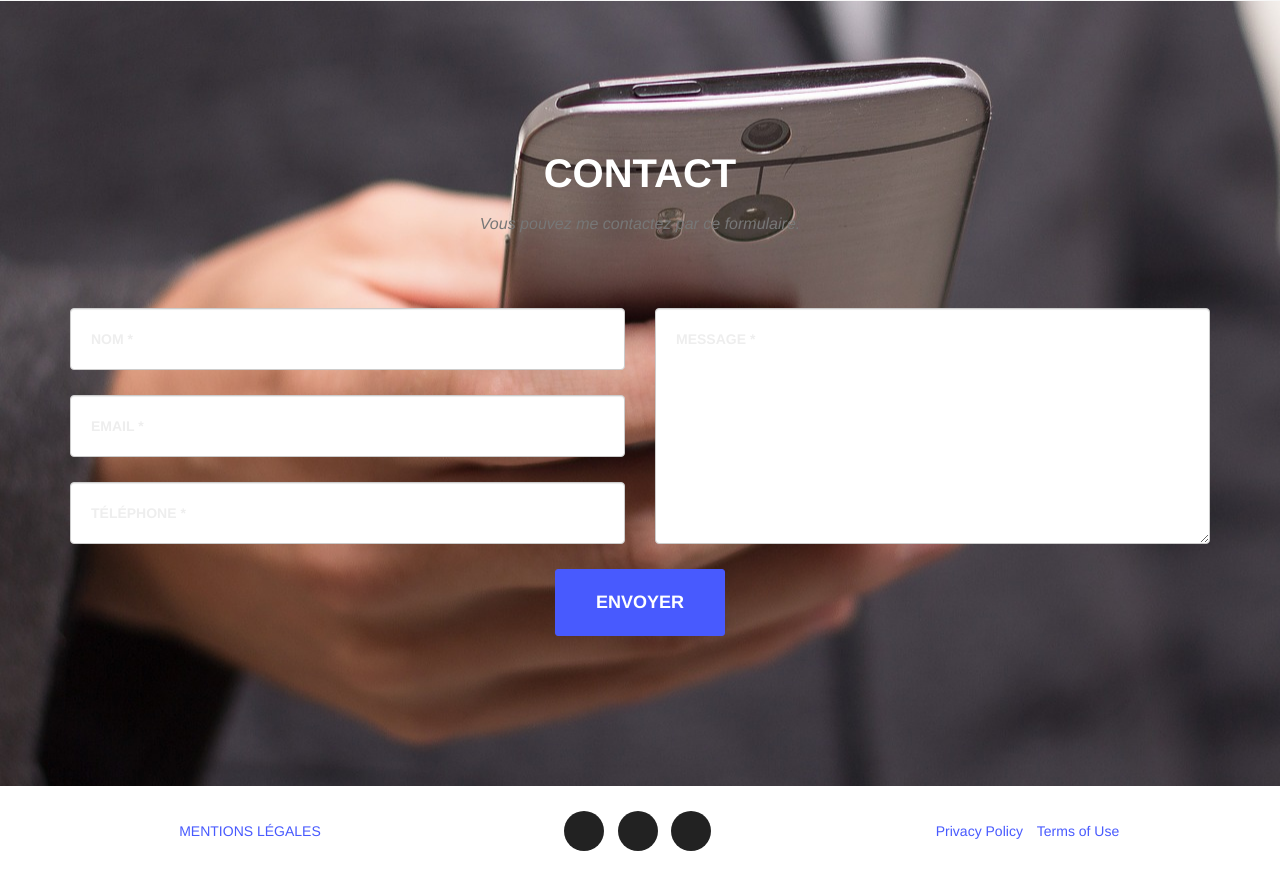
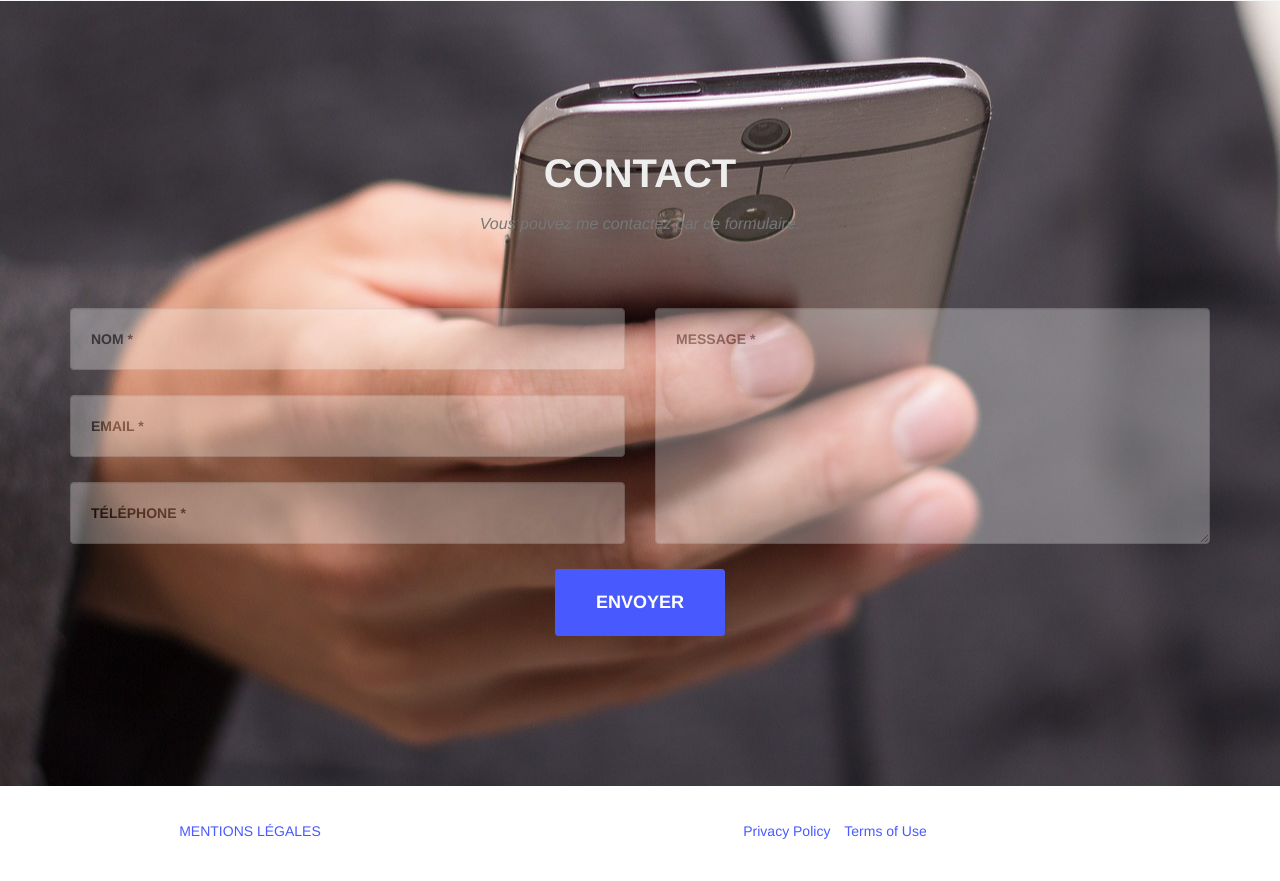
Before and after one commit to ArthurdeBarbanson/protfolio, a PHP site: page / in a window 1280 px wide. Shown: the part 4042-4923 px from the top of the page. After the commit the page ends 4881 px from the top, so only its background shows below. Run offline with PHP 8.4, Linux system fonts and the light colour scheme; some libraries are stand-ins or nearby versions.

Commit message:
modif portfolio

```diff
--- a/competence.html
+++ b/competence.html
@@ -59,7 +59,7 @@
                     <img class="image_competences" src="images/competance/jquery-modern-logo.jpg" alt="JQuery">
                     <div class="text-hover">
                         <p class="text-heading">JQuery</p>
-                        <p class="text-subheading">1 an d'expérience</p>
+                        <p class="text-subheading">1 an d'expériences</p>
                     </div>
                 </div>
             </div>
@@ -68,7 +68,7 @@
                     <img class="image_competences" src="images/competance/home-main-illu.svg" alt="Symfony">
                     <div class="text-hover">
                         <p class="text-heading">Symfony</p>
-                        <p class="text-subheading">1 an d'expérience</p>
+                        <p class="text-subheading">2 ans d'expériences</p>
                     </div>
                 </div>
             </div>
@@ -77,7 +77,7 @@
                     <img class="image_competences" src="images/competance/bootstrap.png" alt="Bootstrap">
                     <div class="text-hover">
                         <p class="text-heading">Bootstrap</p>
-                        <p class="text-subheading">1 an d'expérience</p>
+                        <p class="text-subheading">2 ans d'expériences</p>
                     </div>
                 </div>
             </div>
--- a/css/agency.css
+++ b/css/agency.css
@@ -496,7 +496,7 @@ section#contact {
     background: #222222 url('../images/contact/telephone-586266_1920.jpg') no-repeat center;
 }
 section#contact .section-heading {
-    color: #fff;
+    color: #eeeeee;
 }
 section#contact .form-group {
   margin-bottom: 25px;
@@ -518,27 +518,27 @@ section#contact ::-webkit-input-placeholder {
   font-family: "Montserrat", "Helvetica Neue", Helvetica, Arial, sans-serif;
   text-transform: uppercase;
   font-weight: 700;
-  color: #eeeeee;
+  color: black;
 }
 section#contact :-moz-placeholder {
   /* Firefox 18- */
   font-family: "Montserrat", "Helvetica Neue", Helvetica, Arial, sans-serif;
   text-transform: uppercase;
   font-weight: 700;
-  color: #eeeeee;
+    color: black;
 }
 section#contact ::-moz-placeholder {
   /* Firefox 19+ */
   font-family: "Montserrat", "Helvetica Neue", Helvetica, Arial, sans-serif;
   text-transform: uppercase;
   font-weight: 700;
-  color: #eeeeee;
+    color: black;
 }
 section#contact :-ms-input-placeholder {
   font-family: "Montserrat", "Helvetica Neue", Helvetica, Arial, sans-serif;
   text-transform: uppercase;
   font-weight: 700;
-  color: #eeeeee;
+    color: black;
 }
 section#contact .text-danger {
   color: #e74c3c;
--- a/css/style.css
+++ b/css/style.css
@@ -3,7 +3,8 @@
 #intro{
 margin: 350px 0 350px 0;
     font-size: 50px;
-    color: rgba(255, 255, 255, 0.8);
+    /*color: rgba(255, 255, 255, 0.8);*/
+    color: red;
 
     animation: fadein 3s;
     -moz-animation: fadein 3s; /* Firefox */
@@ -77,8 +78,8 @@ header{
 .block-image{
     position: relative;
     padding:10px;
-    margin:5px;
-    text-align: center;
+    margin:5px auto;
+    /*text-align: center;*/
 }
 
 .text-hover p{
@@ -104,16 +105,21 @@ header{
 .block-image:hover .text-hover p{
     display: block;
     opacity: 1;
-    -webkit-transition: all 1s ease-in-out; /* For Safari 3.1 to 6.0 */
-    transition: all 1s ease-in-out;
+    -webkit-transition: all  0.5s ease-in-out; /* For Safari 3.1 to 6.0 */
+    transition: all 0.5s ease-in-out;
 }
 
 .block-image:hover{
     background-color: #485afe;
-    -webkit-transition: all 1s ease-in-out; /* For Safari 3.1 to 6.0 */
-    transition: all 1s ease-in-out;
+    -webkit-transition: all  0.5s ease-in-out; /* For Safari 3.1 to 6.0 */
+    transition: all  0.5s ease-in-out;
 }
 
 #mention_legal{
     padding-top: 50px;
 }
+
+section#contact .form-control{
+    opacity: 0.3;
+    color: #eeeeee;
+}
--- a/footer.html
+++ b/footer.html
@@ -6,17 +6,17 @@
                     <a href="mention_legal.html" target="_blank">mentions légales</a>
                 </span>
             </div>
-            <div class="col-md-4">
-                <ul class="list-inline social-buttons">
-                    <li><a href="#"><i class="fa fa-twitter"></i></a>
-                    </li>
-                    <li><a href="#"><i class="fa fa-facebook"></i></a>
-                    </li>
-                    <li><a href="#"><i class="fa fa-linkedin"></i></a>
-                    </li>
-                </ul>
-            </div>
-            <div class="col-md-4">
+            <!--<div class="col-md-4">-->
+                <!--<ul class="list-inline social-buttons">-->
+                    <!--<li><a href="#"><i class="fa fa-twitter"></i></a>-->
+                    <!--</li>-->
+                    <!--<li><a href="#"><i class="fa fa-facebook"></i></a>-->
+                    <!--</li>-->
+                    <!--<li><a href="#"><i class="fa fa-linkedin"></i></a>-->
+                    <!--</li>-->
+                <!--</ul>-->
+            <!--</div>-->
+            <div class="col-md-offset-4">
                 <ul class="list-inline quicklinks">
                     <li><a href="#">Privacy Policy</a>
                     </li>
```
Also changed, not shown: mail/contact_me.php (+7 -6 lines).
